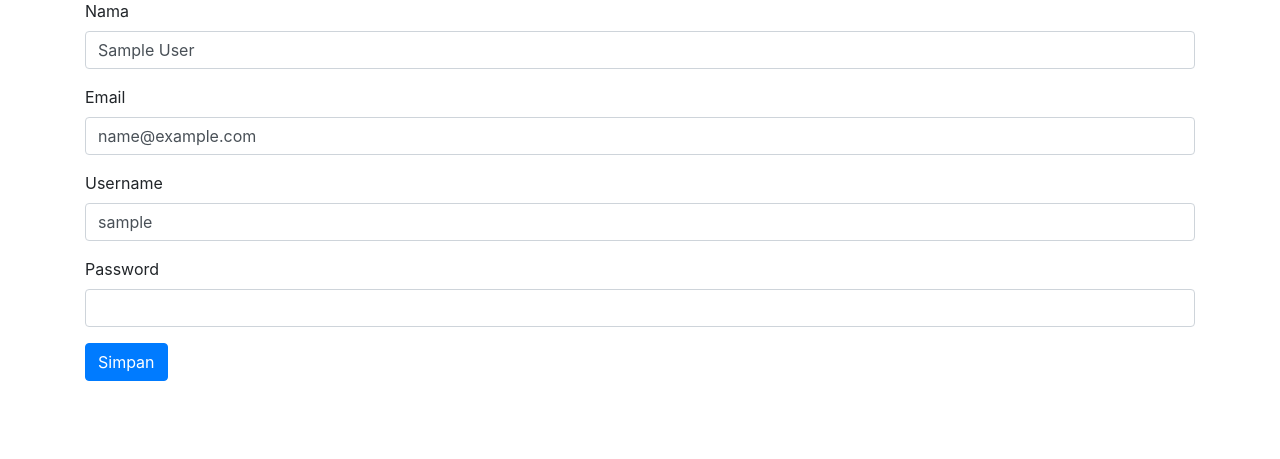
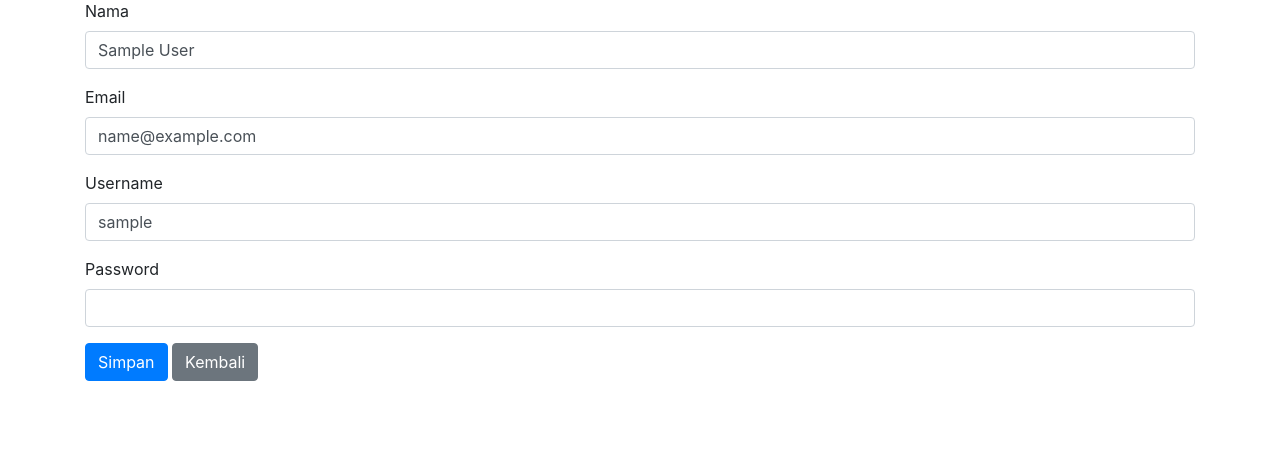
Before and after one commit to ardli-firman/web_tugas_1, a PHP site: page /?aksi=ubah&id=1 in a window 1280 px wide. Shown: the part 89-548 px from the top of the page. Run offline with PHP 8.4, Linux system fonts and the light colour scheme; tables that the repository leaves empty or names only in its code hold one stand-in row (values such as "Sample post"); some libraries are stand-ins or nearby versions.

Commit message:
add back button

```diff
--- a/menu/ubah.php
+++ b/menu/ubah.php
@@ -50,6 +50,7 @@ if (isset($_POST['edit'])) {
             </div>
             <div class="form-group">
                 <button type="submit" class="btn btn-primary" name="edit">Simpan</button>
+                <a href="index.php" class="btn btn-secondary">Kembali</a>
             </div>
         </form>
     </div>
```
